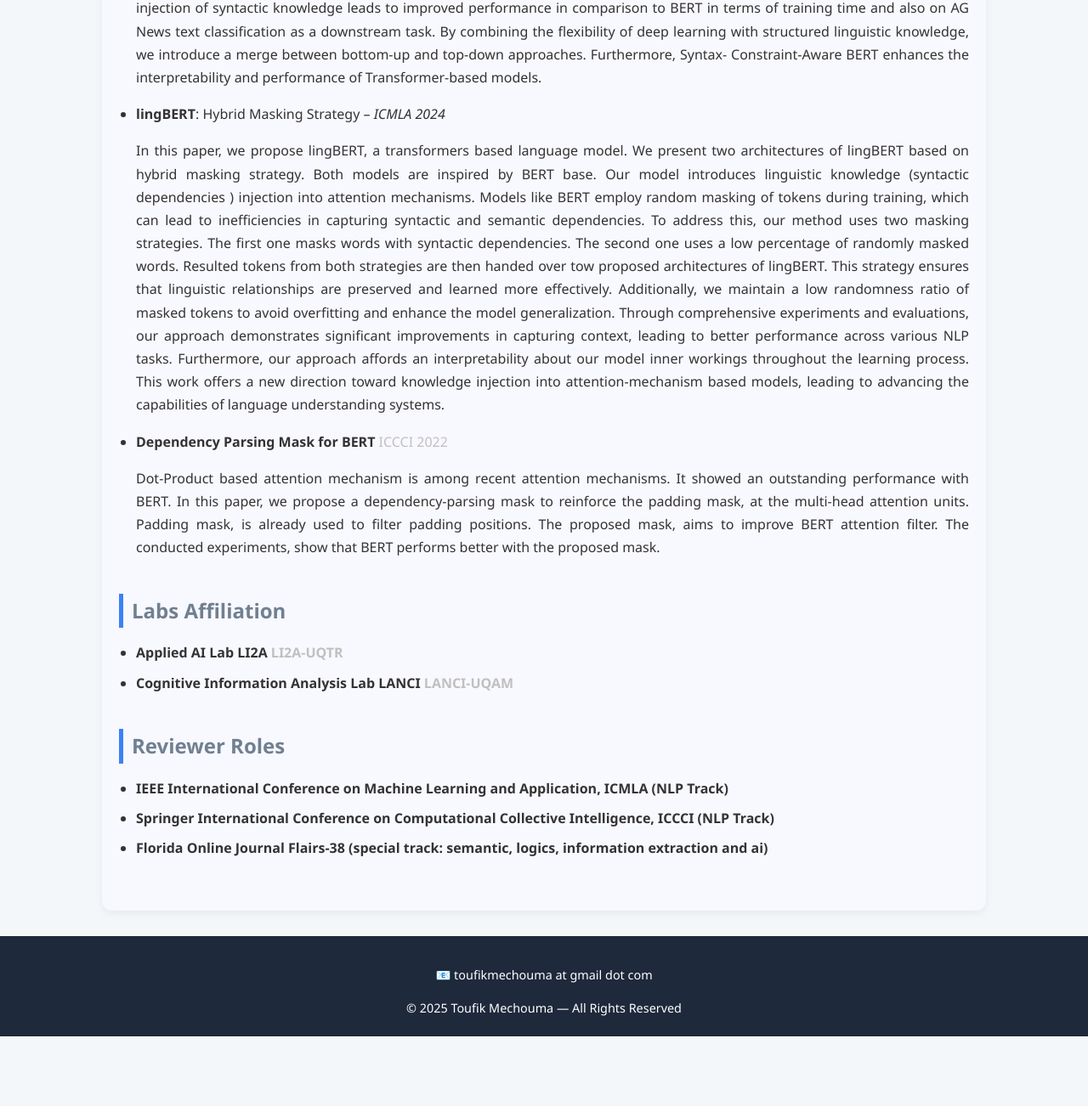
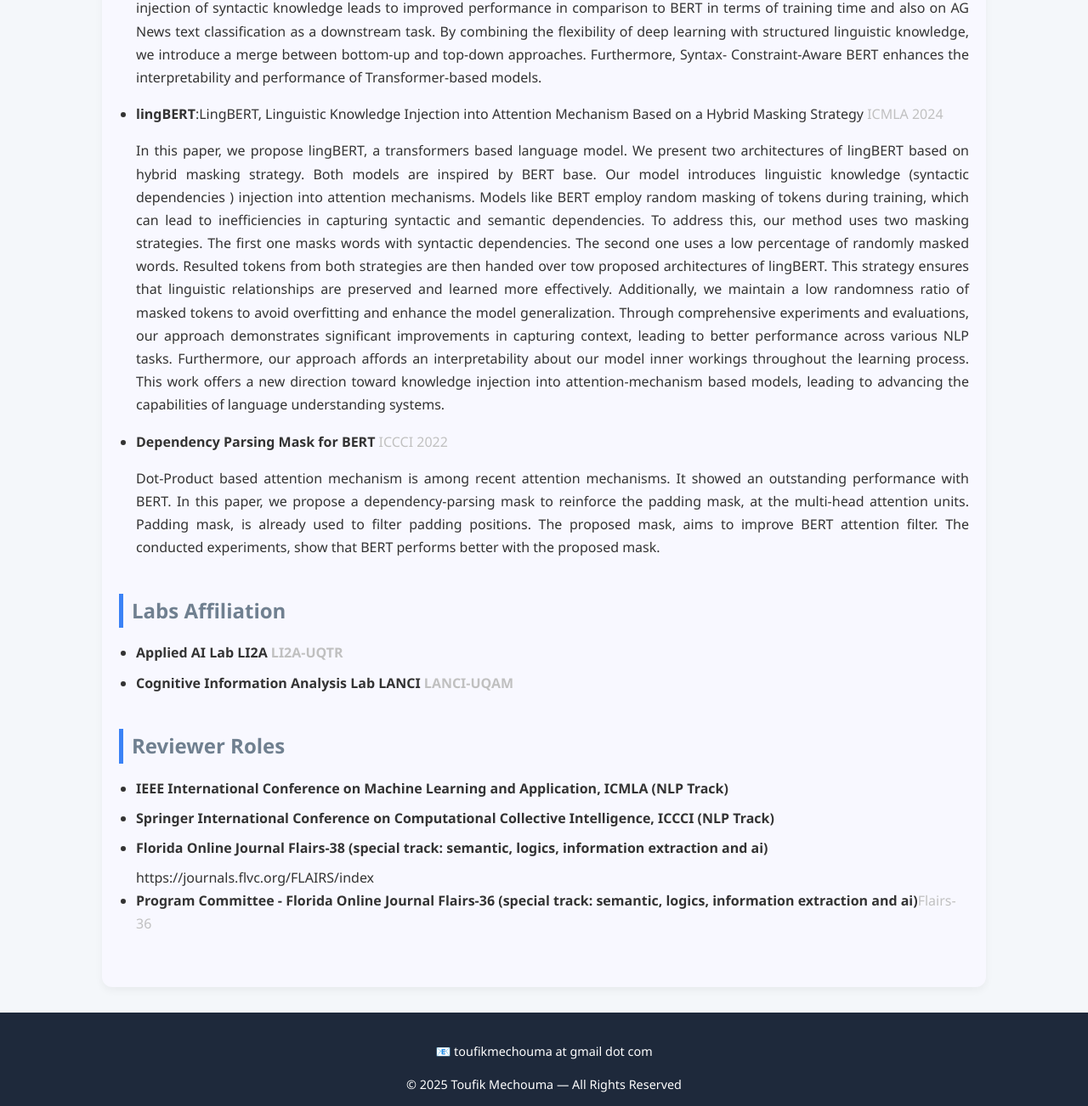
Before and after one commit to tmechouma/tmechouma.github.io, a plain HTML site: page index.html in a window 1280 px wide. Shown: the part 3239-4541 px from the top of the page at 85% size. Before the commit the page ends 4459 px from the top, so only its background shows below. Drawn offline with Linux system fonts and the light colour scheme.

Commit message:
Update index.html

```diff
--- a/index.html
+++ b/index.html
@@ -205,7 +205,8 @@
 		<li><strong>SCABERT</strong>: Syntactic Knowledge as a Ground Truth Supervisor via Augmented Lagrange Multipliers – <em>ICICT 2025</em></li>
         <p><div align="justify">This paper introduces Syntax-Constraint-Aware BERT, a novel variant of BERT designed to inject syntactic knowledge into the attention mechanism using augmented Lagrange multipliers. The model employs syntactic dependencies as a form of ground truth to supervise the learning process of word representation, thereby ensuring that syntactic structure exerts an influence on the model's word representations. The application of augmented Lagrangian optimisation enables the imposition of constraints on the attention mechanism, thereby facilitating the learning of syntactic relationships. This approach involves the augmentation of the standard BERT architecture through the modification of the prediction layer. The objective is to predict an adjacency matrix that encodes words' syntactic relationships in place of the masked tokens. The results of our experiments demonstrate that the injection of syntactic knowledge leads to improved performance in comparison to BERT in terms of training time and also on AG News text classification as a downstream task. By combining the flexibility of deep learning with structured linguistic knowledge, we introduce a merge between bottom-up and top-down approaches. Furthermore, Syntax- Constraint-Aware BERT enhances the interpretability and performance of Transformer-based models. </div></p>
 
-		<li><strong>lingBERT</strong>: Hybrid Masking Strategy – <em>ICMLA 2024</em></li>
+		<li><strong>lingBERT</strong>:LingBERT, Linguistic Knowledge Injection into Attention Mechanism Based on a Hybrid Masking Strategy <a href="https://www.proceedings.com/content/078/078866webtoc.pdf" target="_blank">ICMLA 2024</a></li>
+
 		<p><div align="justify">In this paper, we propose lingBERT, a transformers based language model. We present two architectures of lingBERT based on hybrid masking strategy. Both models are inspired by BERT base. Our model introduces linguistic knowledge (syntactic dependencies ) injection into attention mechanisms. Models like BERT employ random masking of tokens during training, which can lead to inefficiencies in capturing syntactic and semantic dependencies. To address this, our method uses two masking strategies. The first one masks words with syntactic dependencies. The second one uses a low percentage of randomly masked words. Resulted tokens from both strategies are then handed over tow proposed architectures of lingBERT. This strategy ensures that linguistic relationships are preserved and learned more effectively. Additionally, we maintain a low randomness ratio of masked tokens to avoid overfitting and enhance the model generalization. Through comprehensive experiments and evaluations, our approach demonstrates significant improvements in capturing context, leading to better performance across various NLP tasks. Furthermore, our approach affords an interpretability about our model inner workings throughout the learning process. This work offers a new direction toward knowledge injection into attention-mechanism based models, leading to advancing the capabilities of language understanding systems. </div></p>
 
         <li><strong>Dependency Parsing Mask for BERT</strong> <a href="https://link.springer.com/book/10.1007/978-3-031-16210-7" target="_blank">ICCCI 2022</a></li>
@@ -229,6 +230,10 @@
 	  <li><strong>IEEE International Conference on Machine Learning and Application, ICMLA (NLP Track)</strong></li>
 	  <li><strong>Springer International Conference on Computational Collective Intelligence, ICCCI (NLP Track)</strong></li>
 	  <li><strong>Florida Online Journal Flairs-38 (special track: semantic, logics, information extraction and ai)</strong></li>
+		https://journals.flvc.org/FLAIRS/index
+	  <li><strong>Program Committee - Florida Online Journal Flairs-36 (special track: semantic, logics, information extraction and ai)</strong><a href="https://journals.flvc.org/FLAIRS/article/download/133389/137469" target="_blank">Flairs-36</a> </li>
+
+
 	</ul>
     </section>
   </div>
```
